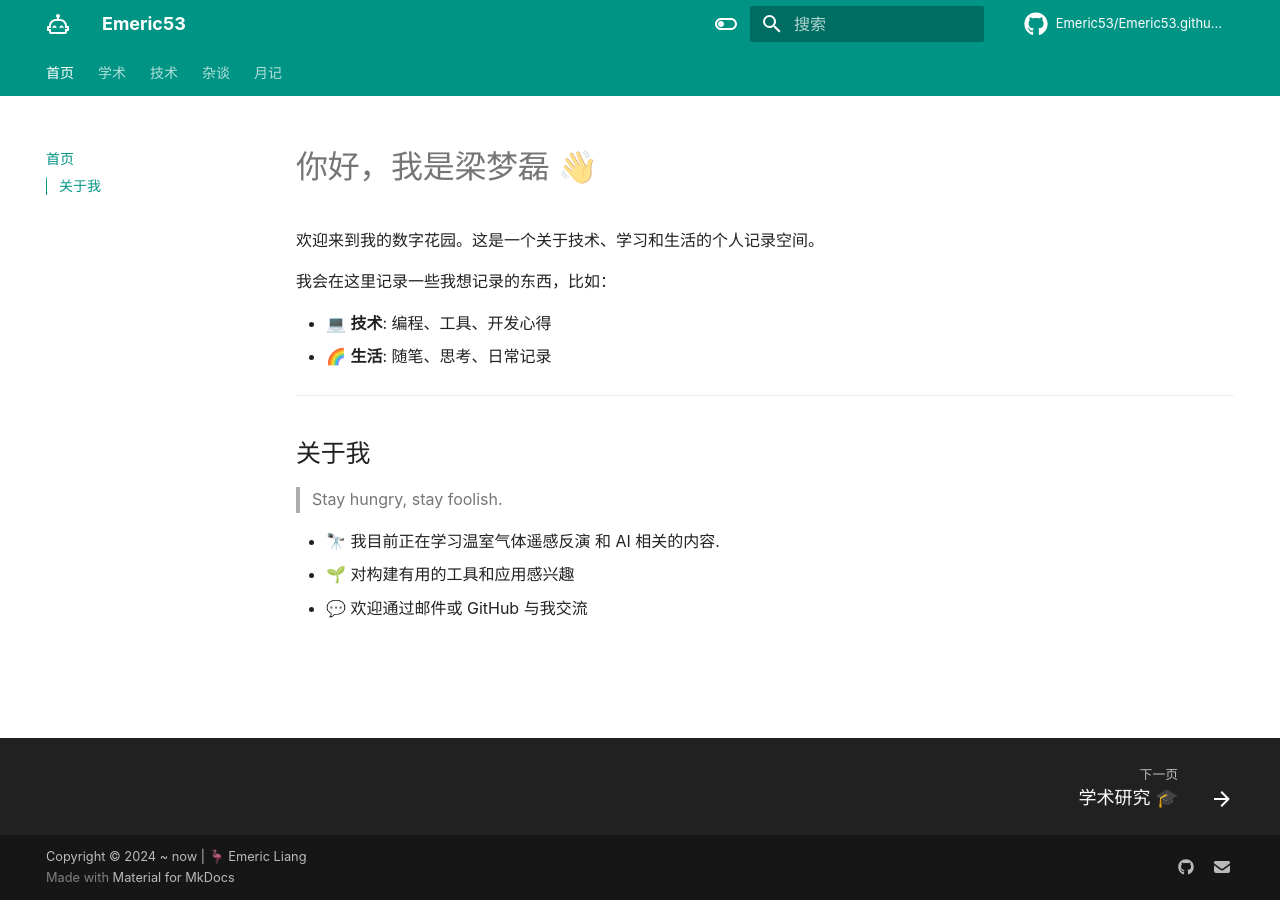
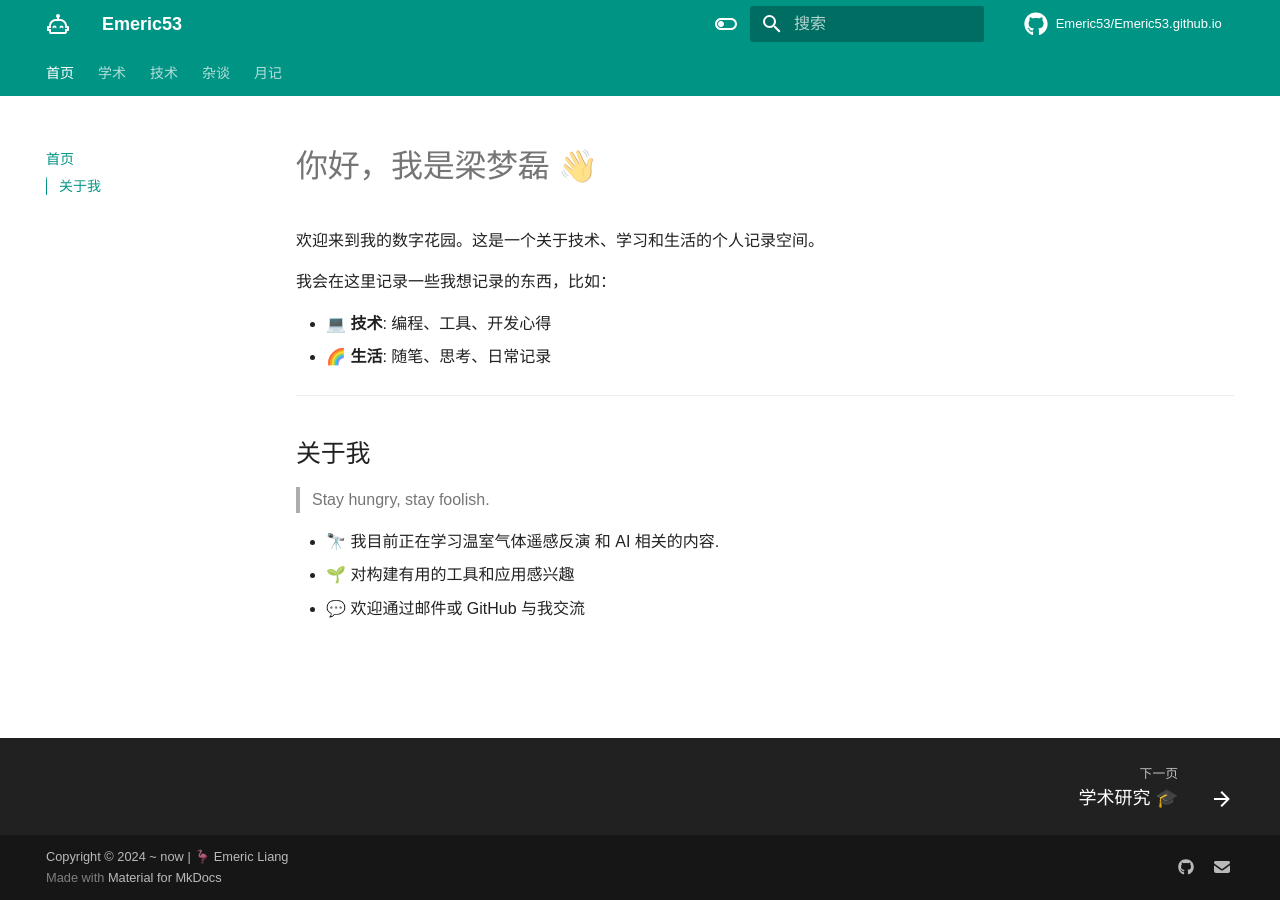
Before and after one commit to Emeric53/Emeric53.github.io, an MkDocs documentation site: the page built from docs/index.md, in a window 1280 px wide. Built offline with MkDocs 1.6.1 and Material for MkDocs 9.7.7, drawn with Linux system fonts in a browser that asks for light colours; some web fonts are replaced; comment, search, counter and statistics services are not loaded.

Commit message:
new post

```diff
--- /dev/null
+++ b/docs/stylesheets/extra.css
@@ -0,0 +1,11 @@
+:root {
+    /* 定义字体栈：Inter 优先，接着是思源黑体(Web版)，最后是系统自带黑体 */
+    --md-text-font: "Google Sans", "Noto Sans SC", "PingFang SC", "Microsoft YaHei", sans-serif;
+
+    /* 代码字体：JetBrains Mono 优先，中文使用更纱黑体或思源等宽 */
+    --md-code-font: "JetBrains Mono", "Sarasa Term SC", "Noto Sans Mono CJK SC", "Microsoft YaHei", monospace;
+}
+
+/* 针对 Google Fonts 导入 Noto Sans SC (可选，为了保证全平台一致性) */
+/* 如果不想拖慢加载速度，可以不引 Noto Sans SC，直接用系统字体回退 */
+@import url('https://fonts.googleapis.com/css2?family=Noto+Sans+SC:wght@300;400;500;700&display=swap');
--- a/mkdocs.yml
+++ b/mkdocs.yml
@@ -87,6 +87,10 @@ extra_javascript:
   - javascripts/mathjax.js
   - https://polyfill.io/v3/polyfill.min.js?features=es6
   - https://cdn.jsdelivr.net/npm/mathjax@3/es5/tex-mml-chtml.js
+  - https://github.com/vinta/pangu.js
+
+extra_css:
+  - stylesheets/extra.css
 
 # Markdown Extensions
 markdown_extensions:
```
Also changed, not shown: docs/monthly/2026年1月.md (added, +11 -0 lines).
